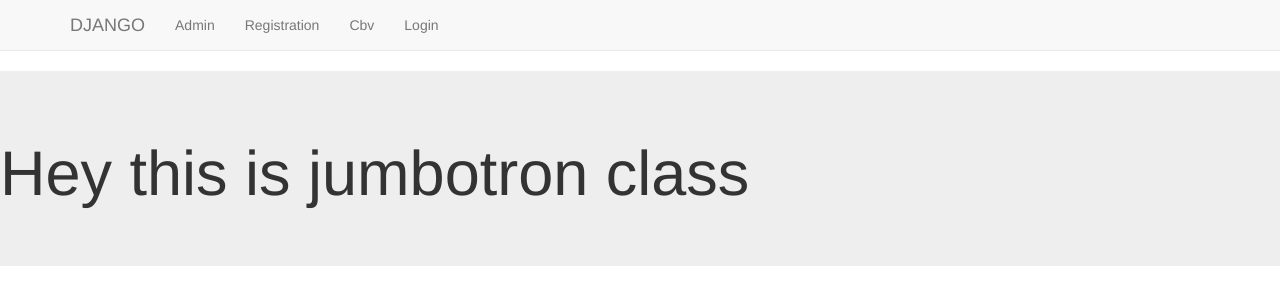
After one commit to ladhikari023/Full_Stack, a Django app: template Django_Projects/Level_Five/learning_users/templates/basic_app/cbv.html in a window 1280 px wide. The commit adds this page. Shown: the top 305 px of the page. Run offline with Django 3.2, Linux system fonts and the light colour scheme; the template is opened without the code that fills it, so the values that code supplies are empty; some libraries are stand-ins or nearby versions.

Commit message:
Basic CBV committed

```diff
--- a/Django_Projects/Level_Five/learning_users/basic_app/urls.py
+++ b/Django_Projects/Level_Five/learning_users/basic_app/urls.py
@@ -7,4 +7,5 @@ app_name = 'basic_app'
 urlpatterns = [
     path('user_login/',views.user_login,name='user_login'),
     path('registration/',views.registration,name='register'),
+    path('cbv/', views.CBView.as_view(), name='cbv')
 ]
--- a/Django_Projects/Level_Five/learning_users/learning_users/urls.py
+++ b/Django_Projects/Level_Five/learning_users/learning_users/urls.py
@@ -24,5 +24,5 @@ urlpatterns = [
     path('',views.index,name='index'),
     path('admin/', admin.site.urls),
     path('basic_app/', include('basic_app.urls')),
-    path('logout/',views.user_logout,name='logout')
+    path('logout/',views.user_logout,name='logout'),
 ]
--- a/Django_Projects/Level_Five/learning_users/templates/basic_app/base.html
+++ b/Django_Projects/Level_Five/learning_users/templates/basic_app/base.html
@@ -12,6 +12,7 @@
               <li><a class="navbar-brand" href="{% url 'index' %}">DJANGO</a></li>
               <li><a class="navbar-link" href="{% url 'admin:index' %}">Admin</a></li>
               <li><a class="navbar-link" href="{% url 'basic_app:register' %}">Registration</a></li>
+              <li><a class="navbar-link" href="{% url 'basic_app:cbv' %}">Cbv</a></li>
 
               {% if user.is_authenticated %}
                 <li><a class="navbar-link" href="{% url 'logout' %}">Logout</a></li>
--- /dev/null
+++ b/Django_Projects/Level_Five/learning_users/templates/basic_app/cbv.html
@@ -0,0 +1,9 @@
+{% extends 'basic_app/base.html' %}
+{% load static %}
+
+
+{% block body_block %}
+  <div class="jumbotron">
+      <h1>Hey this is jumbotron class</h1>
+  </div>
+{% endblock %}
```
Also changed, not shown: Django_Projects/Level_Five/learning_users/basic_app/views.py (+7 -0 lines).
